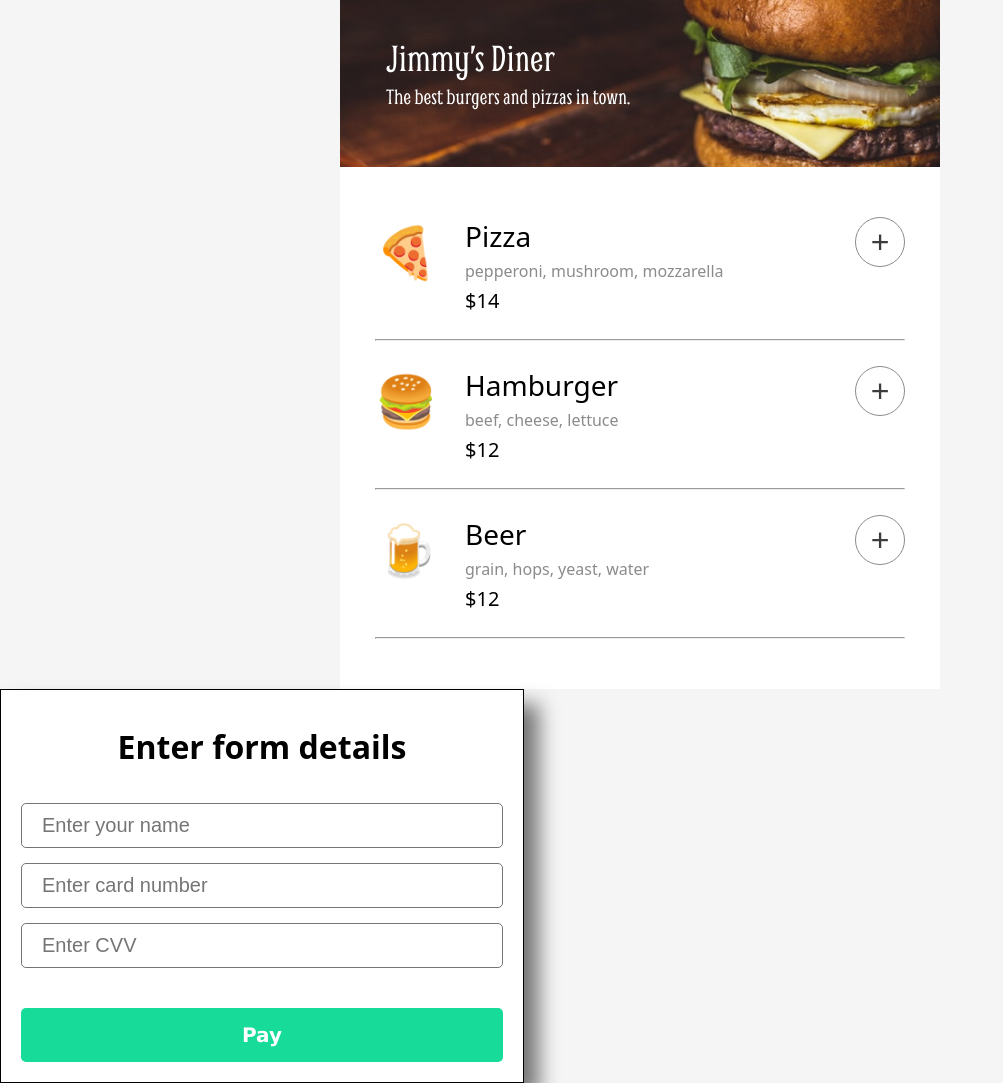
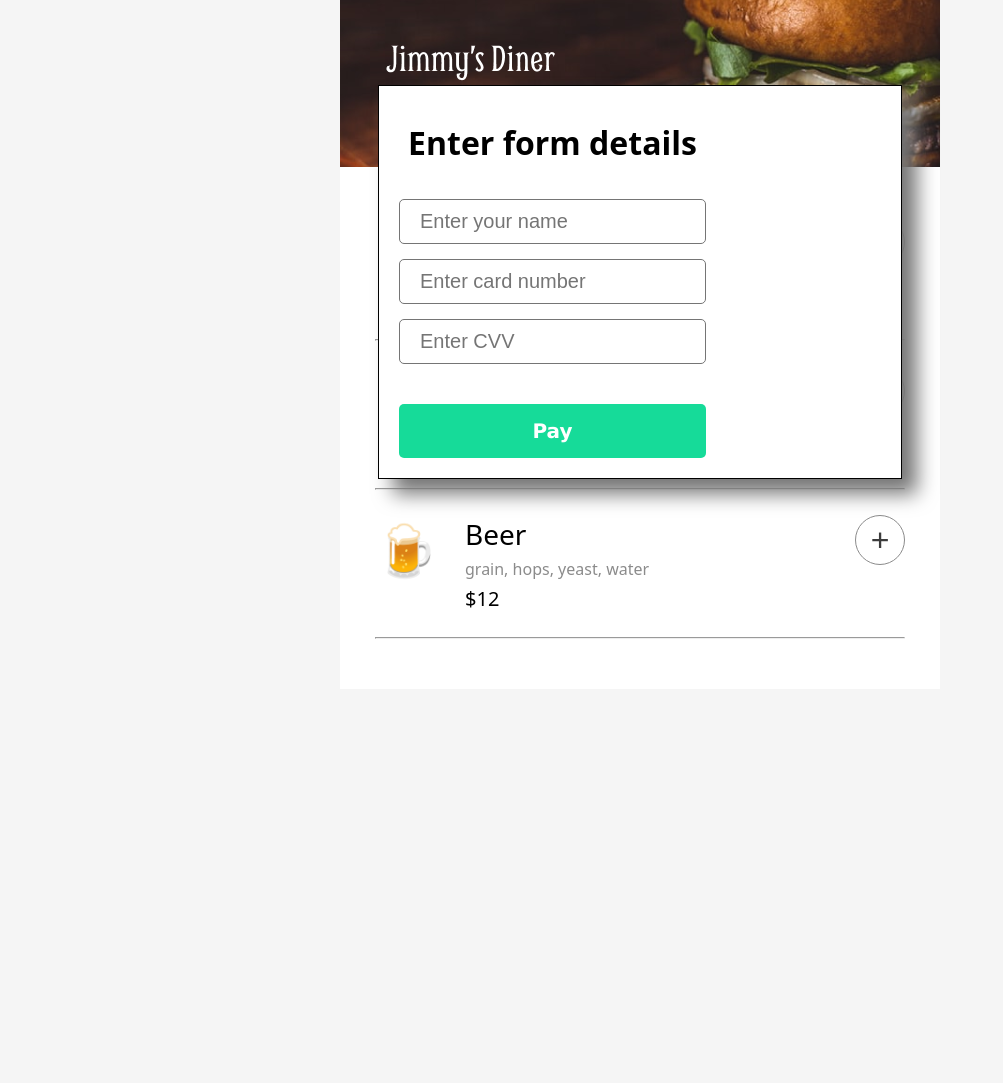
Before and after one commit to sercansimsek/Ordering_app, a website built with Vite: page index.html in a window 1280 px wide. Shown: the whole page, without its empty margins (0-1003 px from the left). After the commit the page ends 800 px from the top, so only its background shows below. Built offline with nearby package versions, Linux system fonts and the light colour scheme; a web font is replaced by a local one.

Commit message:
popup modal  fixed position assigned

```diff
--- a/index.css
+++ b/index.css
@@ -148,6 +148,12 @@ body {
 /* Popup Modal */
 
 .popup-modal {
+  display: flex;
+  position: fixed;
+  margin: auto;
+  top: 85px;
+  left: 0;
+  right: 0;
   width: 524px;
   padding: 20px;
   border: 1px solid black;
```
